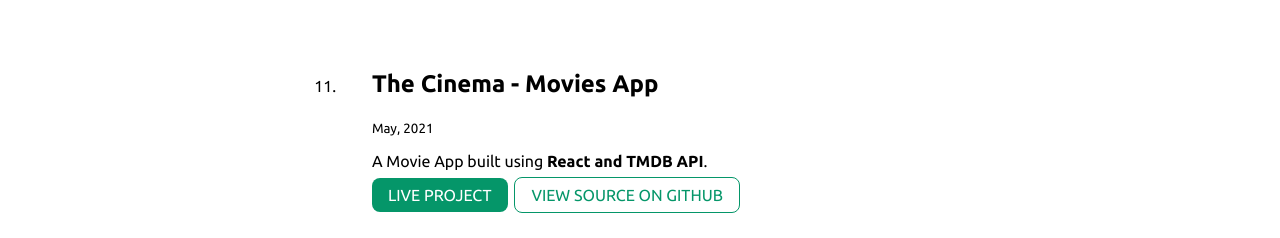
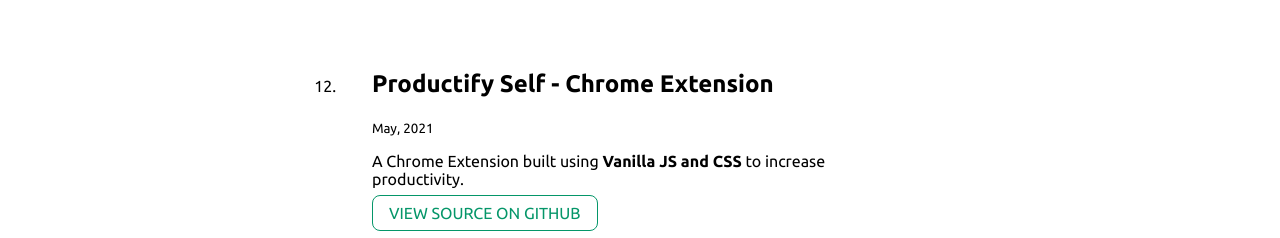
Before and after one commit to DevMittal04/neogcamp-portfolio, a plain HTML site: page projects.html in a window 1280 px wide. Shown: the part 539-777 px from the top of the page. Drawn offline with Linux system fonts and the light colour scheme.

Commit message:
Productify Self Added

```diff
--- a/projects.html
+++ b/projects.html
@@ -25,6 +25,16 @@
     </header>
 
     <ol reversed class="container container-center">
+
+        <!-- productify-self -->
+        <li>
+            <article class="margin-md">
+                <h1>Productify Self - Chrome Extension</h1>
+                <small>May, 2021</small>
+                <p>A Chrome Extension built using <strong>Vanilla JS and CSS</strong> to increase productivity.</p>
+                <a class="link link-secondary" href="https://github.com/DevMittal04/productify-self">VIEW SOURCE ON GITHUB</a>
+            </article>
+        </li>
 
         <!-- movies-app -->
         <li>
```
